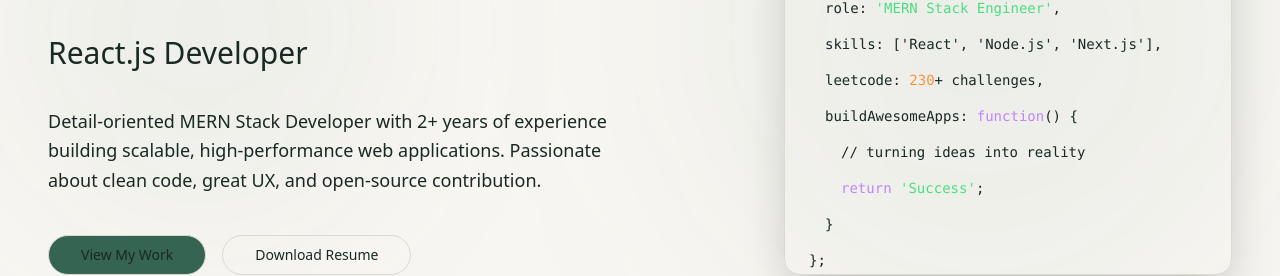
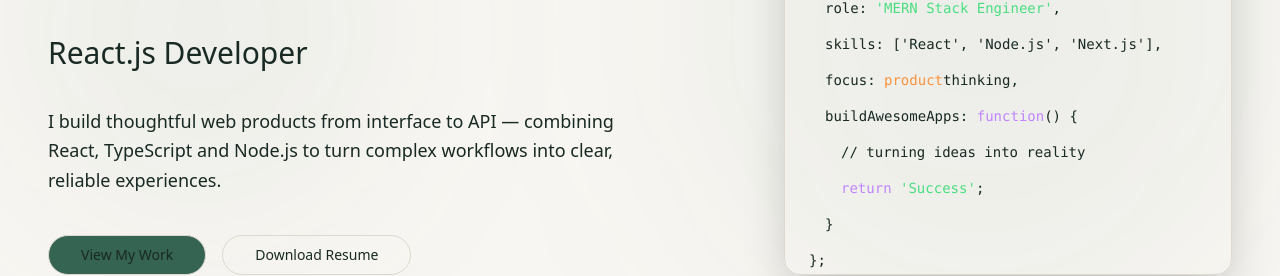
Before and after one commit to codingwithriha/my-portfolio, a React (Vite) app: page / in a window 1280 px wide. Shown: the part 370-646 px from the top of the page. Built offline with nearby package versions, Linux system fonts and the light colour scheme; no server answers.

Commit message:
Rewrite hero positioning and remove unverified claims

```diff
--- a/src/components/sections/Hero.tsx
+++ b/src/components/sections/Hero.tsx
@@ -8,7 +8,7 @@ const ROLES = [
   "Full Stack Developer",
   "MERN Stack Developer",
   "React.js Developer",
-  "Open Source Contributor",
+  "Frontend & Full-Stack Engineer",
 ];
 export function Hero() {
   const [roleIndex, setRoleIndex] = useState(0);
@@ -72,9 +72,7 @@ export function Hero() {
           </div>
 
           <p className="text-lg text-muted-foreground max-w-xl leading-relaxed">
-            Detail-oriented MERN Stack Developer with 2+ years of experience
-            building scalable, high-performance web applications. Passionate
-            about clean code, great UX, and open-source contribution.
+            I build thoughtful web products from interface to API — combining React, TypeScript and Node.js to turn complex workflows into clear, reliable experiences.
           </p>
 
           <div className="flex flex-wrap items-center gap-4 pt-4">
@@ -158,8 +156,8 @@ export function Hero() {
               </p>
               <p className="pl-4">skills: ['React', 'Node.js', 'Next.js'],</p>
               <p className="pl-4">
-                leetcode: <span className="text-orange-400">230</span>+
-                challenges,
+                focus: <span className="text-orange-400">product</span>
+                thinking,
               </p>
               <p className="pl-4">
                 buildAwesomeApps:{" "}
```
